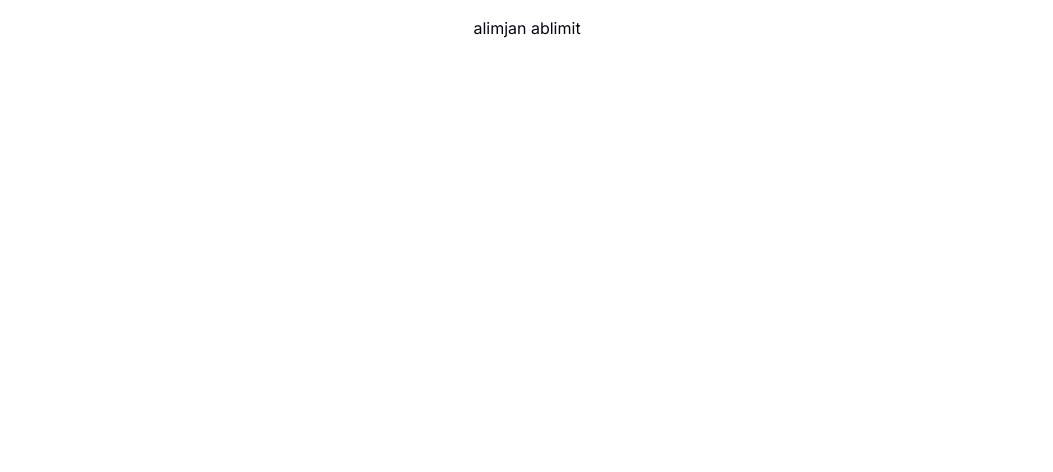
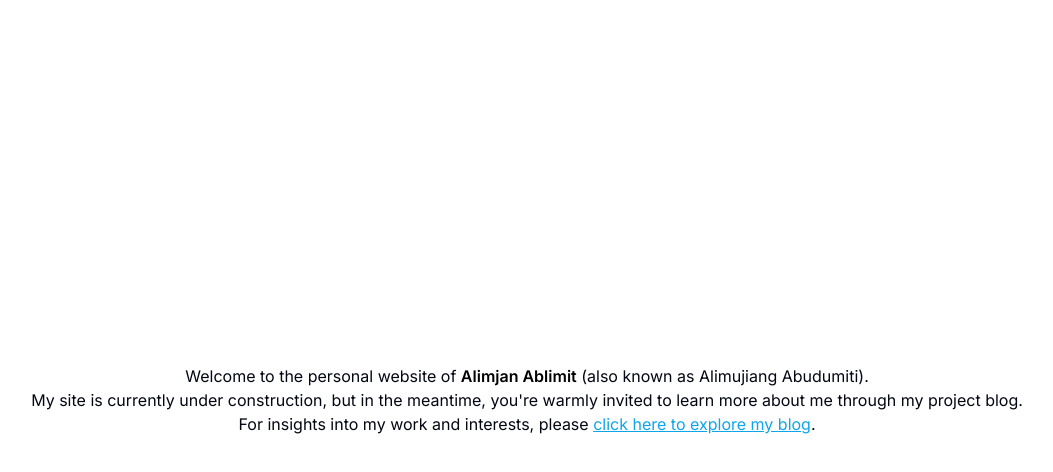
Before and after one commit to Alimjan2013/is-ali, a Next.js app: page / in a window 1280 px wide. Shown: the top 472 px of the page, without its empty margins (113-1166 px from the left). Built offline with nearby package versions, Linux system fonts and the light colour scheme.

Commit message:
feat: add link to blog

```diff
--- a/app/page.tsx
+++ b/app/page.tsx
@@ -1,9 +1,16 @@
 import Image from 'next/image'
+import Link from 'next/link'
 
 export default function Home() {
   return (
-    <main className="flex min-h-screen flex-col items-center justify-between p-4">
-      alimjan ablimit
+    <main className="flex min-h-screen flex-col items-center justify-center p-4">
+      <p>Welcome to the personal website of <span className=' text-black font-semibold'>Alimjan Ablimit</span>  (also known as Alimujiang Abudumiti).</p>
+
+      <p>My site is currently under construction, but in the meantime, you&apos;re warmly invited to learn more about me through my project blog.</p>
+
+      <p>For insights into my work and interests, please <Link className='text-sky-500 underline underline-offset-1' href={"https://alimjan.notion.site/Is-Ali-7b3453d3c328479da2a2a838c2deaefe"}>click here to explore my blog</Link>.</p>
+
+
     </main>
   )
 }
```
